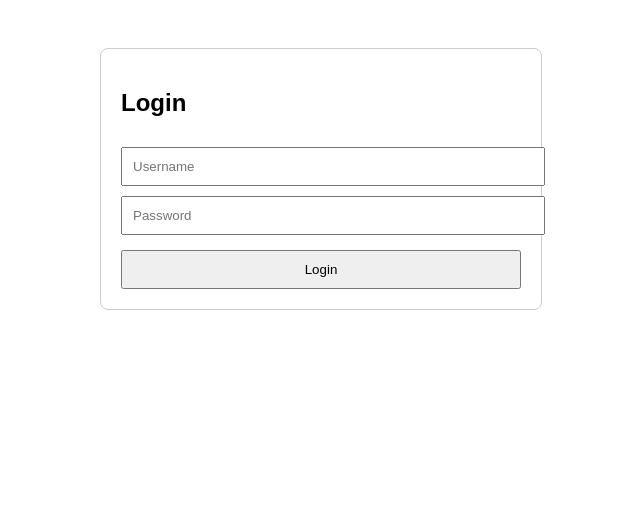
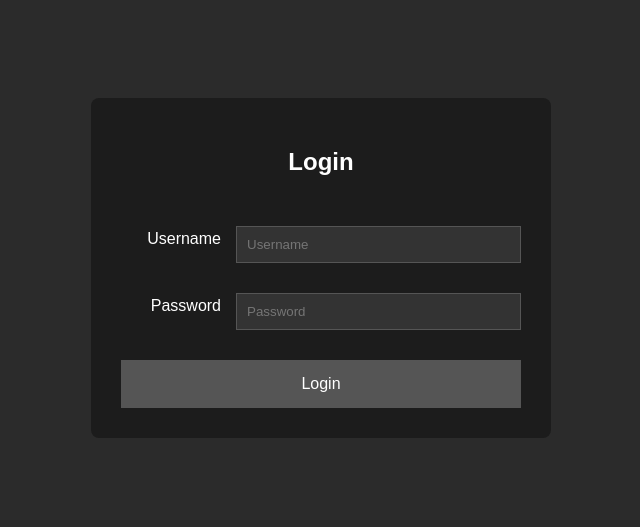
Before and after one commit to Aram04/CSE108-Lab-8, a Flask app: page /login in a window 1280 px wide. Shown: the top 527 px of the page, without its empty margins (319-959 px from the left). Run offline with Flask 3, Linux system fonts and the light colour scheme.

Commit message:
Moved CSS from login.html to style.css. Add a more easy to organize input box. Dark mode for now, eyes going blind at the white background xd.

```diff
--- a/static/style.css
+++ b/static/style.css
@@ -0,0 +1,67 @@
+body {
+  background-color: #2b2b2b;
+  font-family: Arial, sans-serif;
+  padding: 40px;
+}
+
+input {
+  width: auto;
+  padding: 10px;
+  margin-top: 10px;
+}
+
+button {
+  margin-top: 15px;
+  width: 100%;
+  padding: 10px;
+}
+
+.login-container {
+  max-width: 400px;
+  margin: 50px auto;
+  padding: 30px;
+  background: #1c1c1c;
+  border-radius: 8px;
+  display: flex;
+  flex-direction: column;
+  gap: 20px;
+}
+
+.input-group {
+  display: flex;
+  flex-direction: row;
+  align-items: center;
+  width: 100%;
+}
+
+.input-group label {
+  width: 100px;
+  text-align: right;
+  padding-right: 15px;
+  color: white;
+}
+
+.input-group input {
+  flex-grow: 1;
+  padding: 10px;
+  background: #333;
+  border: 1px solid #555;
+  color: white;
+}
+
+.login-button {
+  width: 100%;
+  padding: 15px;
+  background: #555;
+  border: none;
+  cursor: pointer;
+  color: white;
+  font-size: 16px;
+  margin-top: 10px;
+}
+
+.login-title {
+  text-align: center;
+  color: white;
+  margin-bottom: 20px;
+}
--- a/templates/login.html
+++ b/templates/login.html
@@ -3,14 +3,12 @@
 <head>
     <title>Login</title>
     <style>
-        body { font-family: Arial, sans-serif; padding: 40px; }
-        .box { max-width: 400px; margin: auto; padding: 20px; border: 1px solid #ccc; border-radius: 8px; }
-        input { width: 100%; padding: 10px; margin-top: 10px; }
-        button { margin-top: 15px; width: 100%; padding: 10px; }
+
     </style>
+    <link rel="stylesheet" type="text/css" href="../static/style.css">
 </head>
 <body>
-    <div class="box">
+    <!-- <div class="box">
         <h2>Login</h2>
 
         <form method="POST">
@@ -20,6 +18,21 @@
 
             <button type="submit">Login</button>
         </form>
+    </div> -->
+    <div class="login-container">
+    <h2 class="login-title">Login</h2>
+
+    <div class="input-group">
+        <label for="username">Username</label>
+        <input type="text" id="username" placeholder="Username">
     </div>
+
+    <div class="input-group">
+        <label for="password">Password</label>
+        <input type="password" id="password" placeholder="Password">
+    </div>
+
+    <button class="login-button">Login</button>
+</div>
 </body>
 </html>
```
